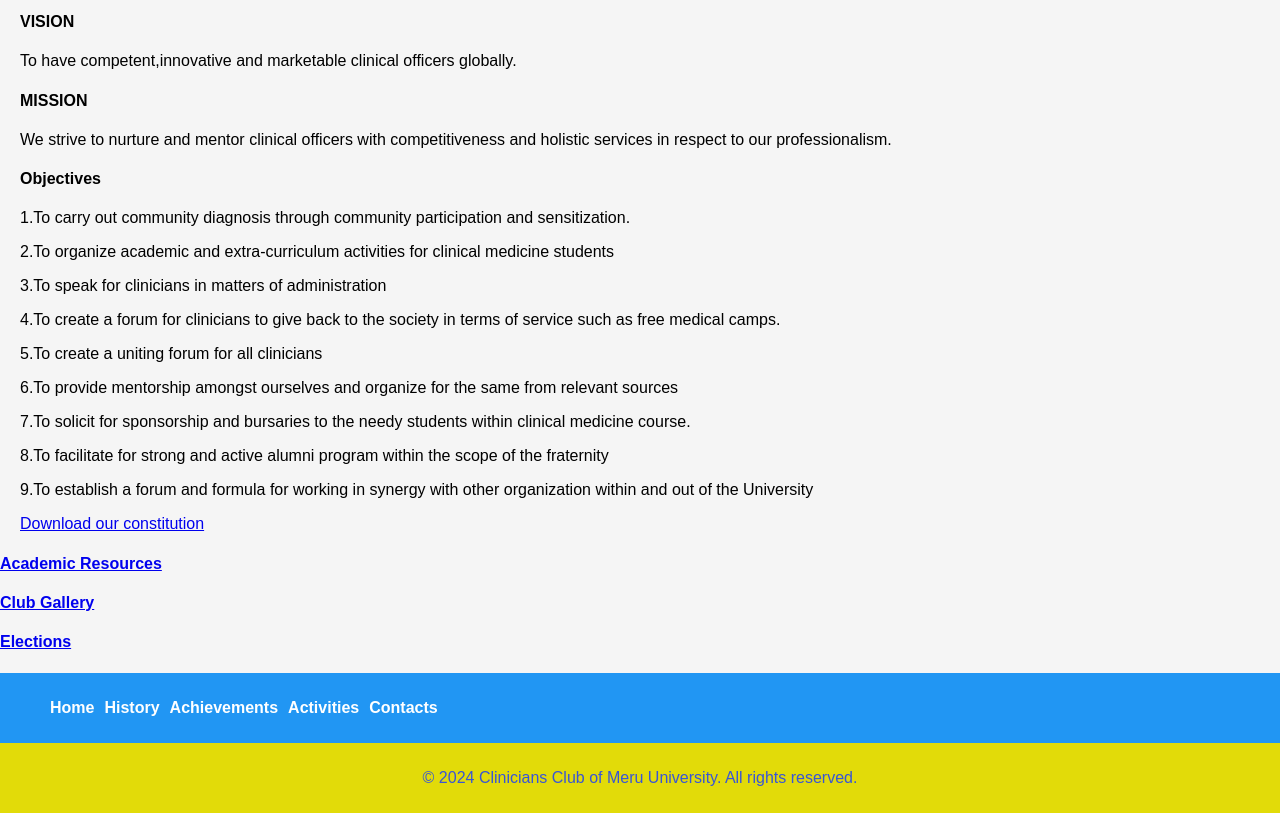
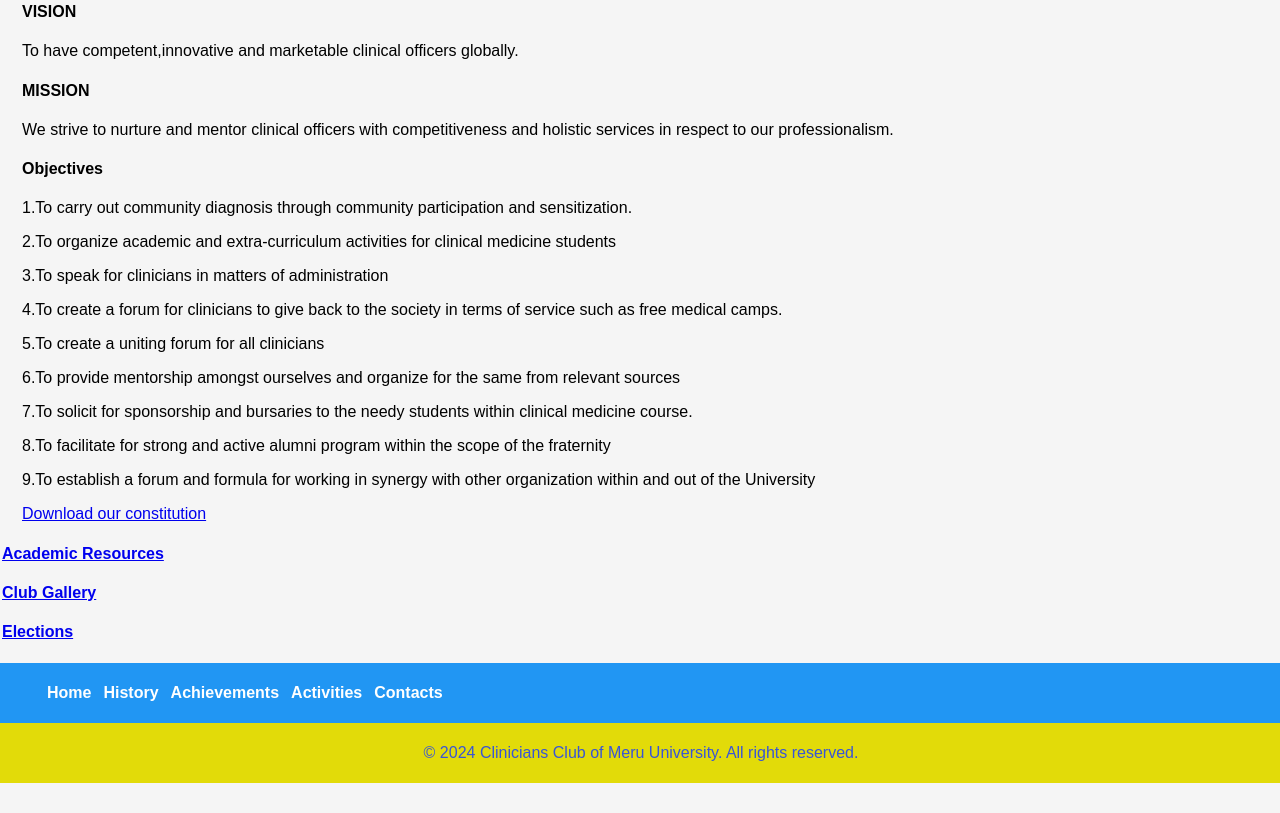
Before and after one commit to ThomasKhamisi/clinicians-club-must-CCMU, a plain HTML site: page index.html in a window 1280 px wide. Shown: the part 402-1215 px from the top of the page. After the commit the page ends 1185 px from the top, so only its background shows below. Drawn offline with Linux system fonts and the light colour scheme; no server answers.

Commit message:
Add files via upload

```diff
--- a/styles.css
+++ b/styles.css
@@ -4,8 +4,9 @@
 /* Reset some default styles */
 body {
   font-family: 'Arial', sans-serif;
-  margin: 0;
-  padding: 5;
+  margin: auto;
+  padding: auto;
+  text-indent: 2px;
   background-color: #f5f5f5;
 }
 
@@ -20,7 +21,7 @@ header {
 /* Navigation styles */
 nav {
   background-color: #2196f3;
-  padding: 10px;
+  padding: 5px;
 }
 
 nav ul {
@@ -122,7 +123,7 @@ footer {
   background-color: #e2db09;
   color: #3855d6;
   text-align: center;
-  padding: 10px;
+  padding: 5px;
   position: static;
 }
 
```
